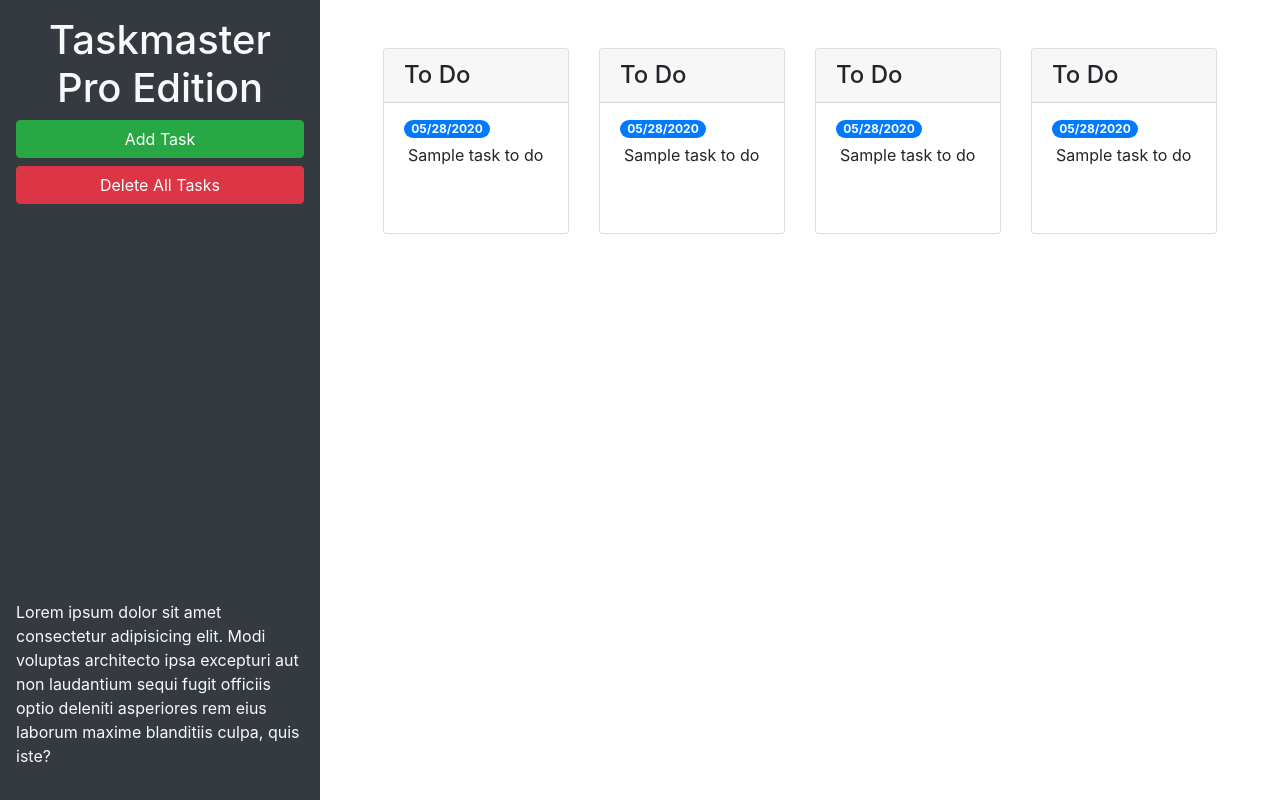
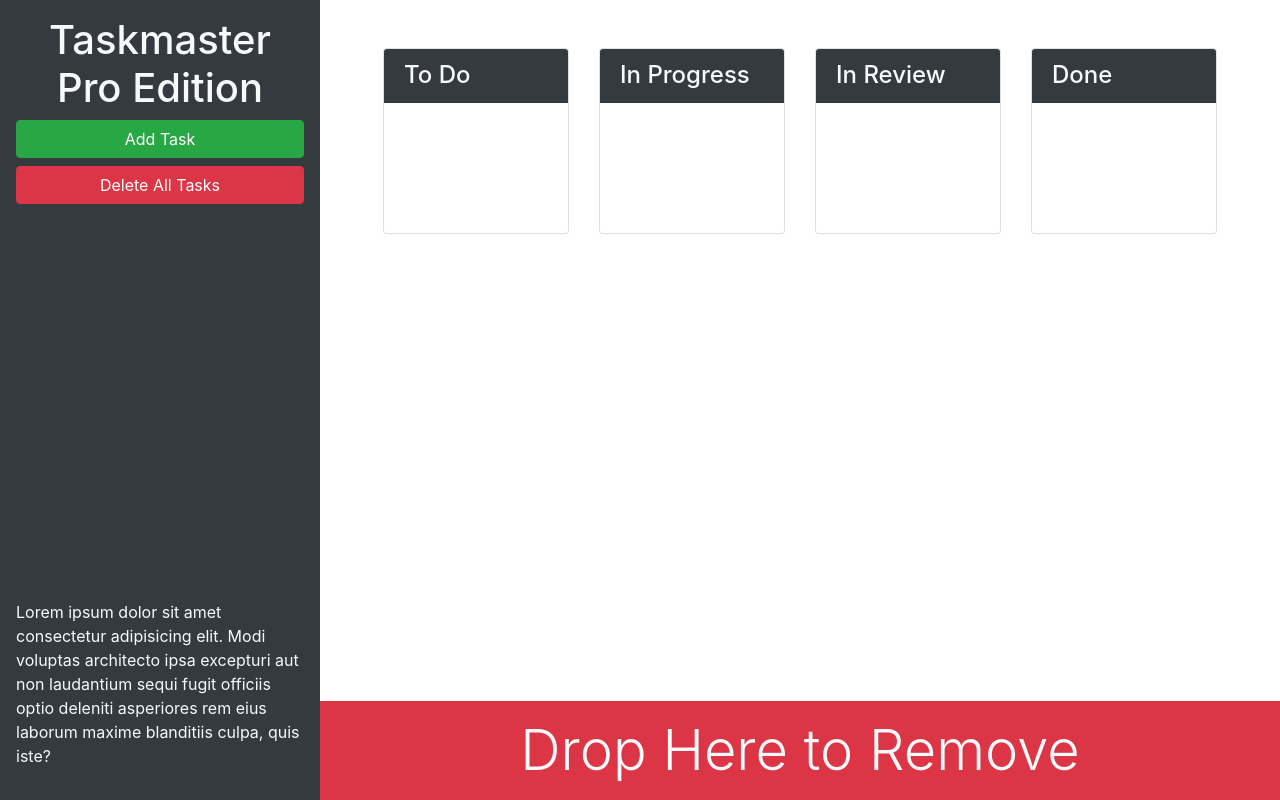
Before and after one commit to TigranBalayan10/taskmaster-pro, a plain HTML site: page index.html in a window 1280 px wide. Drawn offline with nearby package versions, Linux system fonts and the light colour scheme.

Commit message:
additional bootstrap components added

```diff
--- a/index.html
+++ b/index.html
@@ -13,27 +13,25 @@
 <body>
 
   <div class="row min-vh-100 no-gutters">
-    <header class="col-12 col-lg-3 bg-dark text-light d-flex flex-column p-4 p-lg-3">
+    <header class="col-12 col-lg-3 bg-dark text-light sticky-top d-flex flex-column p-4 p-lg-3">
       <h1 class="text-center">Taskmaster Pro Edition</h1>
       <button id="create-task" class="btn btn-block btn-success" data-toggle="modal" data-target="#task-form-modal">Add
         Task</button>
       <button id="remove-tasks" class="btn btn-block btn-danger">Delete All Tasks</button>
-      <p class="mt-auto">Lorem ipsum dolor sit amet consectetur adipisicing elit. Modi voluptas architecto ipsa
+      <p class="mt-auto d-none d-lg-block">Lorem ipsum dolor sit amet consectetur adipisicing elit. Modi voluptas architecto ipsa
         excepturi aut non
         laudantium sequi fugit officiis optio deleniti asperiores rem eius laborum maxime blanditiis culpa, quis iste?
       </p>
     </header>
-    <main class="col-12 col-lg-9">
+    <main class="col-12 col-lg-9 d-flex flex-column">
       <div class="m-5 row justify-content-around">
         <div class="col-12 col-md-6 col-xl-3 mb-3">
           <div class="card">
-            <h4 class="card-header">
+            <h4 class="card-header bg-dark text-light">
               To Do
             </h4>
             <ul id="list-toDo" class="list-group list-group-flush">
               <li class="list-group-item">
-                <span class="badge badge-primary badge-pill">05/28/2020</span>
-                <p class="m-1">Sample task to do</p>
               </li>
             </ul>
           </div>
@@ -42,13 +40,11 @@
         <!-- in progress start -->
         <div class="col-12 col-md-6 col-xl-3 mb-3">
           <div class="card">
-            <h4 class="card-header">
-              To Do
+            <h4 class="card-header bg-dark text-light">
+              In Progress
             </h4>
             <ul id="list-inProgress" class="list-group list-group-flush">
               <li class="list-group-item">
-                <span class="badge badge-primary badge-pill">05/28/2020</span>
-                <p class="m-1">Sample task to do</p>
               </li>
             </ul>
           </div>
@@ -57,13 +53,11 @@
         <!-- in review start -->
         <div class="col-12 col-md-6 col-xl-3 mb-3">
           <div class="card">
-            <h4 class="card-header">
-              To Do
+            <h4 class="card-header bg-dark text-light">
+              In Review
             </h4>
             <ul id="list-inReview" class="list-group list-group-flush">
               <li class="list-group-item">
-                <span class="badge badge-primary badge-pill">05/28/2020</span>
-                <p class="m-1">Sample task to do</p>
               </li>
             </ul>
           </div>
@@ -72,18 +66,21 @@
         <!-- done start -->
         <div class="col-12 col-md-6 col-xl-3 mb-3">
           <div class="card">
-            <h4 class="card-header">
-              To Do
+            <h4 class="card-header bg-dark text-light">
+              Done
             </h4>
             <ul id="list-done" class="list-group list-group-flush">
               <li class="list-group-item">
-                <span class="badge badge-primary badge-pill">05/28/2020</span>
-                <p class="m-1">Sample task to do</p>
               </li>
             </ul>
           </div>
         </div>
         <!-- done end -->
+      </div>
+      <div id="trash" class="mt-auto">
+        <div class="w-100 bg-danger p-3 text-center text-light display-4 mt-auto">
+          Drop Here to Remove
+        </div>
       </div>
     </main>
   </div>
```
